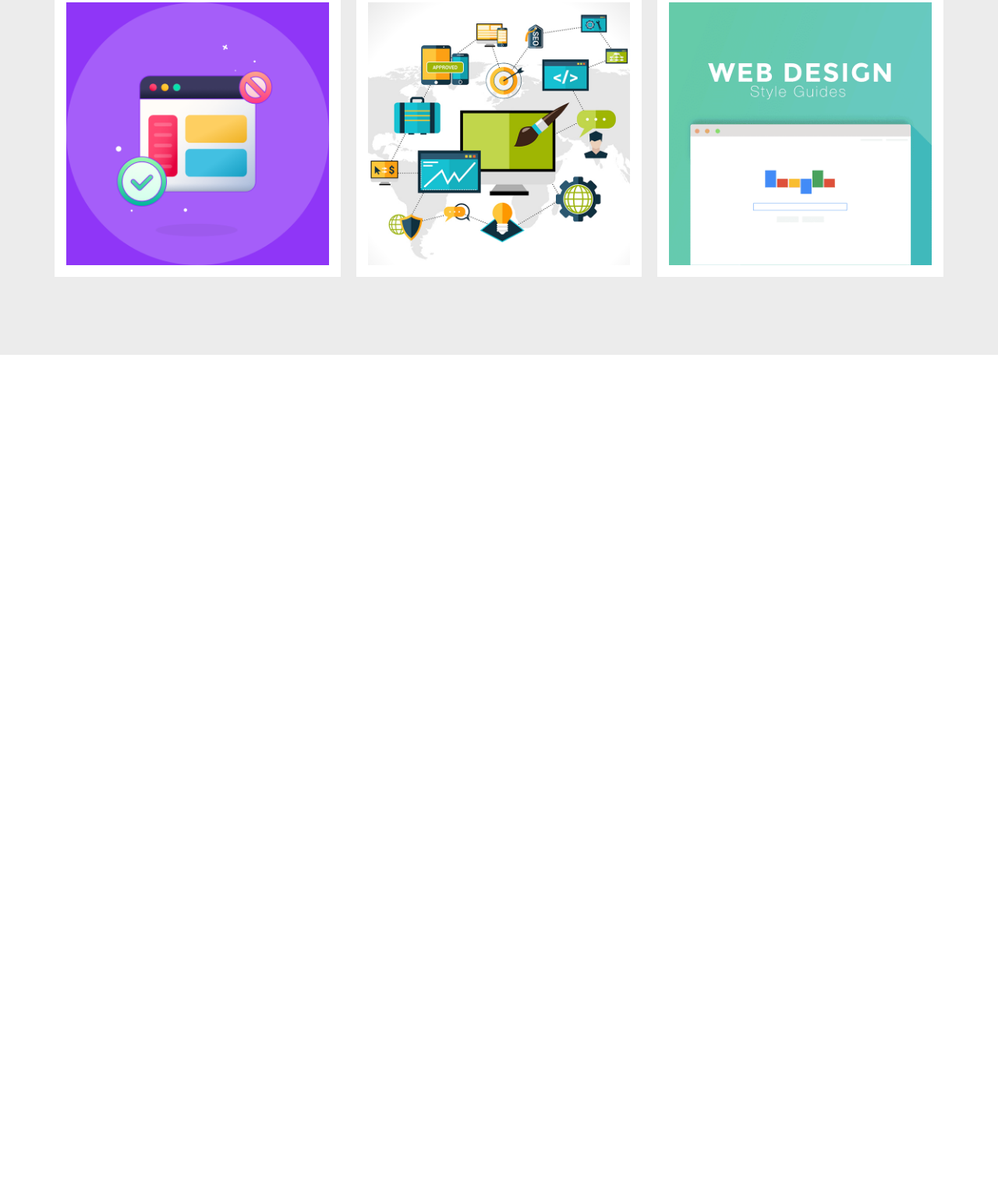
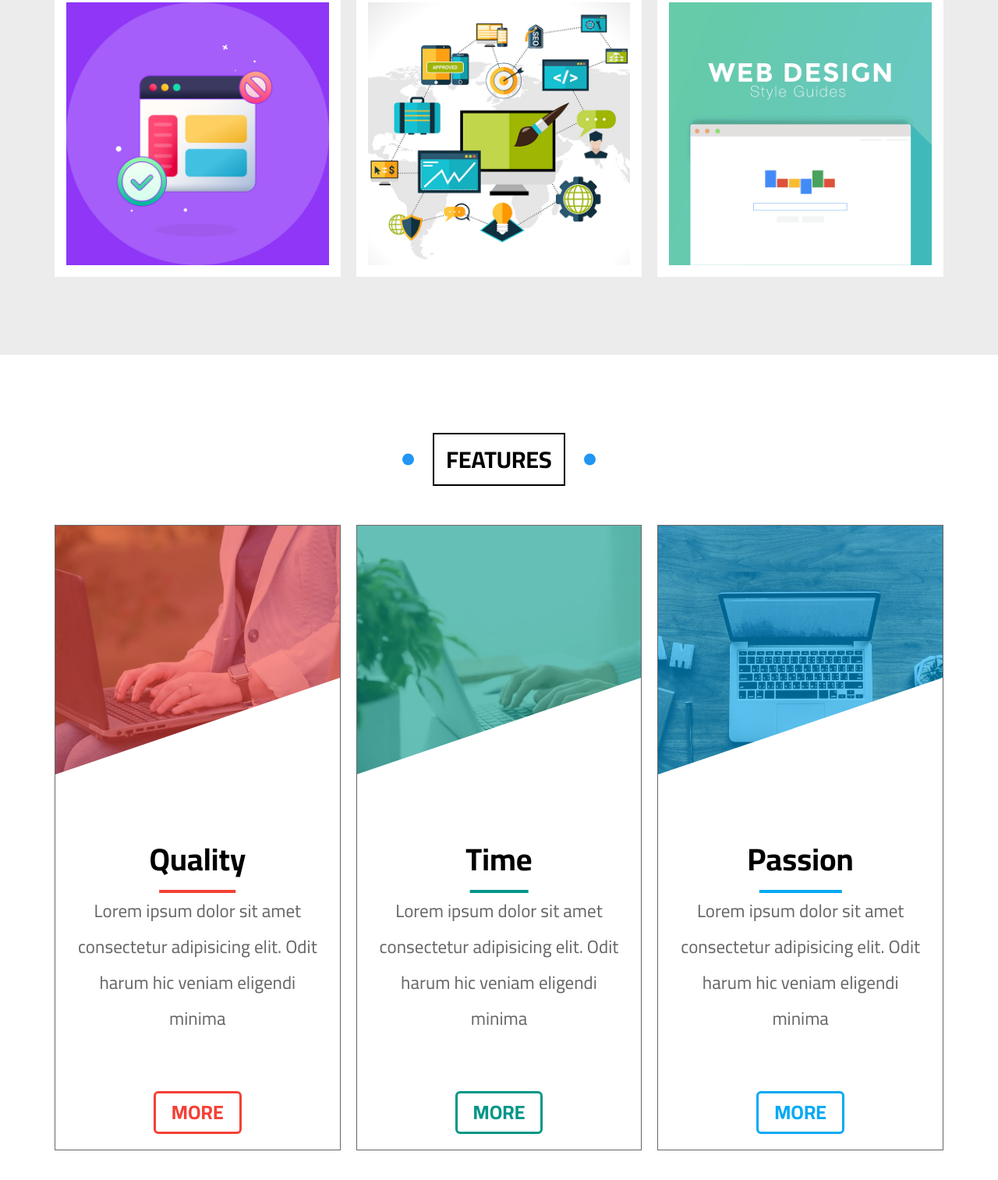
Before and after one commit to hzaek/Template-3, a plain HTML site: page index.html in a window 1280 px wide. Shown: the part 2537-4050 px from the top of the page at 78% size. Before the commit the page ends 2992 px from the top, so only its background shows below. Drawn offline with Linux system fonts and the light colour scheme; a web font is replaced by a local one.

Commit message:
complete features

```diff
--- a/css/elzero.css
+++ b/css/elzero.css
@@ -543,3 +543,130 @@ header .container .nav li:last-child .mega-menu .links li:hover::before{
 }
 
 /* End Gallery */
+
+/* Start Features */
+.features{
+    padding: 100px 0;
+    text-align: center;
+}
+.features .features-wrapper{
+    display: grid;
+    grid-template-columns: repeat(auto-fill,minmax(300px,1fr));
+    gap: 20px;
+}
+.features .features-wrapper .box{
+    border: #666 1px solid;
+}
+.features .features-wrapper .image{
+    display: flex;
+    position: relative;
+    overflow: hidden;
+}
+.features .features-wrapper .image::before{
+    content: '';
+    height: 100%;
+    width: 100%;
+    position: absolute;
+    top: 0;
+    left: 0;
+    background-color: var(--section-color);
+    opacity: 0.6;
+}
+.features .features-wrapper .box .image::after{
+    content: "";
+    position: absolute;
+    bottom: 0;
+    right: 0;
+    border-style: solid;
+    border-width: 0px 0px 170px 500px;
+    border-color: transparent transparent white transparent;
+    transition: 0.3s;
+    -webkit-transition: 0.3s;
+    -moz-transition: 0.3s;
+    -ms-transition: 0.3s;
+    -o-transition: 0.3s;
+}
+.features .features-wrapper .box:hover .image::after{
+    border-width: 170px 500px 170px 0;
+}
+.features .features-wrapper .image img{
+    width: 100%;
+    height: 100%;
+}
+.features .features-wrapper .text{
+    padding: 20px;
+}
+.features .features-wrapper .text h1{
+    margin: 0;
+    text-transform: capitalize;
+
+    color: var(--section-color);
+    font-size: 40px;
+    color: black;
+    position: relative;
+    display: inline-block;
+    padding: 20px;
+}
+.features .features-wrapper .text h1::before{
+    content: '';
+    width: 60%;
+    height: 4px;
+    background-color: var(--section-color);
+    position: absolute;
+    bottom: 0;
+    right: 50%;
+    transform: translatex(50%);
+    -webkit-transform: translatex(50%);
+    -moz-transform: translatex(50%);
+    -ms-transform: translatex(50%);
+    -o-transform: translatex(50%);
+}
+.features .features-wrapper .text p{
+    line-height: 2;
+    font-size: 23px;
+    color: #666;
+    margin-bottom: 70px;
+}
+.features .features-wrapper .text a{
+    text-transform: uppercase;
+    color: var(--section-color);
+    font-size: 25px;
+    border: var(--section-color) 3px solid;
+    padding: 10px 20px;
+    font-weight: 700;
+    border-radius: 6px;
+    display: block;
+    width: fit-content;
+    margin: 0 auto;
+    position: relative;
+    transition: 0.3s;
+    -webkit-transition: 0.3s;
+    -moz-transition: 0.3s;
+    -ms-transition: 0.3s;
+    -o-transition: 0.3s;
+}
+.features .features-wrapper .box:hover .text a{
+    color: white;
+}
+.features .features-wrapper .text a::before{
+    content: '' ;
+    position: absolute;
+    background-color: var(--section-color);
+    height: 100%;
+    width: 0;
+    top: 0;
+    left: 0;
+    transition: 0.3s all;
+    z-index: -1;
+    -webkit-transition: 0.3s all;
+    -moz-transition: 0.3s all;
+    -ms-transition: 0.3s all;
+    -o-transition: 0.3s all;
+}
+
+.features .features-wrapper .box:hover .text a::before{
+    width: 100%;
+
+
+}
+/* End Features */
--- a/index.html
+++ b/index.html
@@ -173,6 +173,46 @@
         </div>
     </div>
     <!-- End Gallery -->
+
+    <!-- Start Features -->
+     <div class="features">
+        <div class="container">
+            <div class="main-heading">features</div>
+            <div class="features-wrapper">
+                <div class="box" style="--section-color:rgb(244 64 54 / 100%);">
+                    <div class="image">
+                        <img src="./images/features-01.jpg" alt="">
+                    </div>
+                    <div class="text">
+                        <h1>Quality</h1>
+                        <p>Lorem ipsum dolor sit amet consectetur adipisicing elit. Odit harum hic veniam eligendi minima</p>
+                        <a href="#">more</a>
+                    </div>
+                </div>
+                <div class="box" style="--section-color:rgb(0 150 136 / 100%);">
+                    <div class="image">
+                        <img src="./images/features-02.jpg" alt="">
+                    </div>
+                    <div class="text">
+                        <h1>Time</h1>
+                        <p>Lorem ipsum dolor sit amet consectetur adipisicing elit. Odit harum hic veniam eligendi minima</p>
+                        <a href="#">more</a>
+                    </div>
+                </div>
+                <div class="box" style="--section-color:rgb(3 169 244 / 100%);;">
+                    <div class="image">
+                        <img src="./images/features-03.jpg" alt="">
+                    </div>
+                    <div class="text">
+                        <h1>passion</h1>
+                        <p>Lorem ipsum dolor sit amet consectetur adipisicing elit. Odit harum hic veniam eligendi minima</p>
+                        <a href="#">more</a>
+                    </div>
+                </div>
+            </div>
+        </div>
+     </div>
+    <!-- End Features -->
 </body>
 
 </html>
```
Also changed, not shown: images/features-01.jpg (added), images/features-02.jpg (added), images/features-03.jpg (added).
